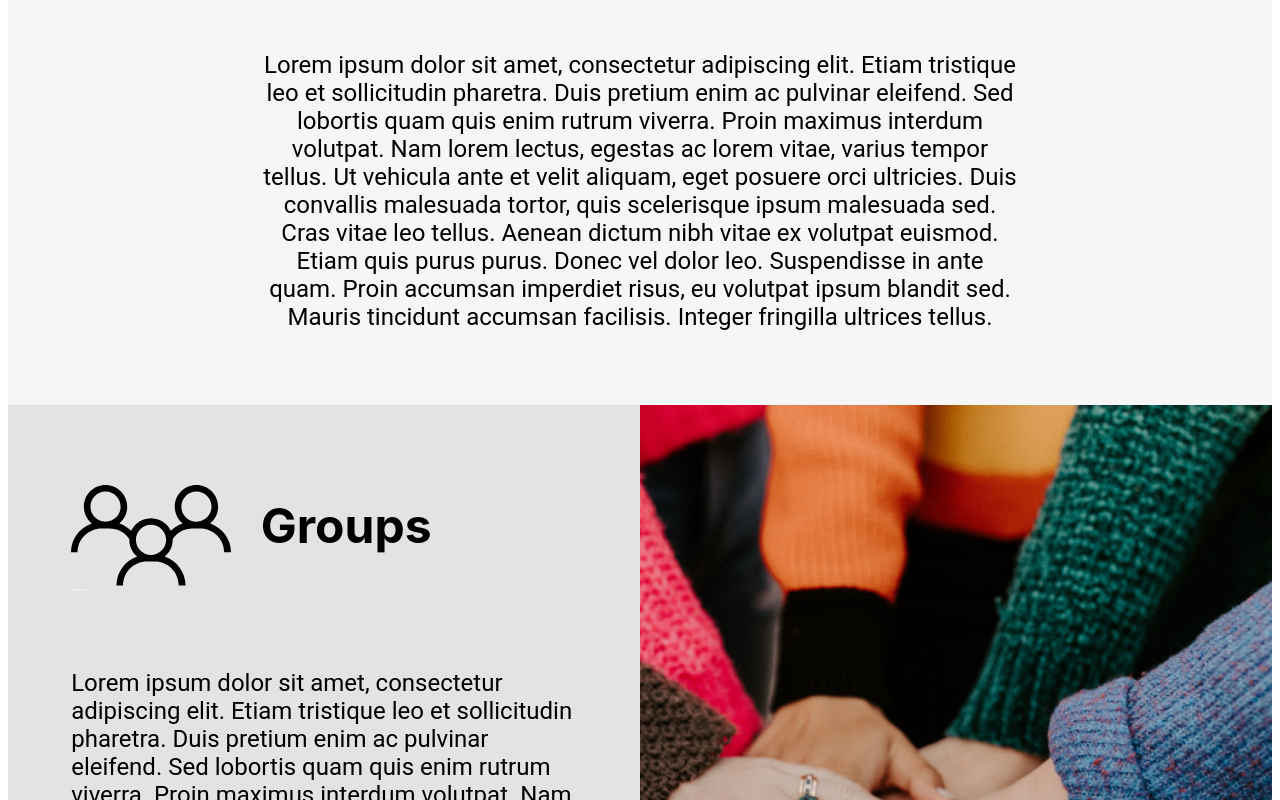
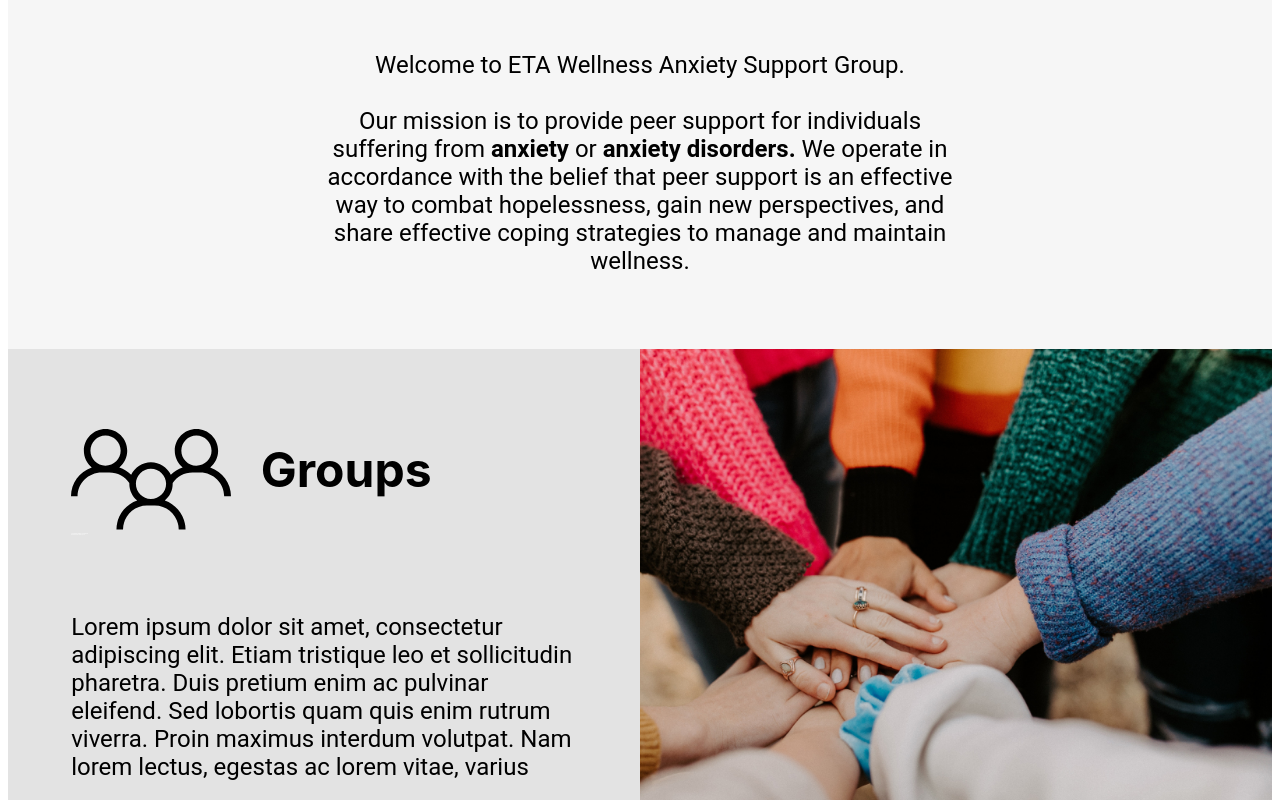
Before and after one commit to shanjii/etawellness, a Nuxt app: page / in a window 1280 px wide. Shown: the part 240-1040 px from the top of the page. Built offline with nearby package versions, Linux system fonts and the light colour scheme.

Commit message:
Fixed logo and added mission

```diff
--- a/assets/main.css
+++ b/assets/main.css
@@ -1,7 +1,6 @@
 .box-div {
   display: flex;
   width: 100%;
-  height: auto;
 }
 
 .image-box {
@@ -24,8 +23,8 @@ h3 {
 p {
   font-family: 'Roboto';
   font-size: 24px;
-  margin-left: 20%;
-  margin-right: 20%;
+  margin-left: 25%;
+  margin-right: 25%;
 }
 
 p.offset {
--- a/pages/index.vue
+++ b/pages/index.vue
@@ -14,16 +14,14 @@
         <h3>Our Mission</h3>
       </div>
       <p>
-        Lorem ipsum dolor sit amet, consectetur adipiscing elit. Etiam tristique
-        leo et sollicitudin pharetra. Duis pretium enim ac pulvinar eleifend.
-        Sed lobortis quam quis enim rutrum viverra. Proin maximus interdum
-        volutpat. Nam lorem lectus, egestas ac lorem vitae, varius tempor
-        tellus. Ut vehicula ante et velit aliquam, eget posuere orci ultricies.
-        Duis convallis malesuada tortor, quis scelerisque ipsum malesuada sed.
-        Cras vitae leo tellus. Aenean dictum nibh vitae ex volutpat euismod.
-        Etiam quis purus purus. Donec vel dolor leo. Suspendisse in ante quam.
-        Proin accumsan imperdiet risus, eu volutpat ipsum blandit sed. Mauris
-        tincidunt accumsan facilisis. Integer fringilla ultrices tellus.
+        Welcome to ETA Wellness Anxiety Support Group.
+        <br /><br />
+        Our mission is to provide peer support for individuals suffering from
+        <b>anxiety</b> or <b>anxiety disorders.</b>
+
+        We operate in accordance with the belief that peer support is an
+        effective way to combat hopelessness, gain new perspectives, and share
+        effective coping strategies to manage and maintain wellness.
       </p>
     </section>
     <div id="groups" class="box-div">
@@ -43,13 +41,7 @@
           tristique leo et sollicitudin pharetra. Duis pretium enim ac pulvinar
           eleifend. Sed lobortis quam quis enim rutrum viverra. Proin maximus
           interdum volutpat. Nam lorem lectus, egestas ac lorem vitae, varius
-          tempor tellus. Ut vehicula ante et velit aliquam, eget posuere orci
-          ultricies. Duis convallis malesuada tortor, quis scelerisque ipsum
-          malesuada sed. Cras vitae leo tellus. Aenean dictum nibh vitae ex
-          volutpat euismod. Etiam quis purus purus. Donec vel dolor leo.
-          Suspendisse in ante quam. Proin accumsan imperdiet risus, eu volutpat
-          ipsum blandit sed. Mauris tincidunt accumsan facilisis. Integer
-          fringilla ultrices tellus.
+
         </p>
       </section>
       <section class="image-box">
```
Also changed, not shown: static/icons/logo.svg.
